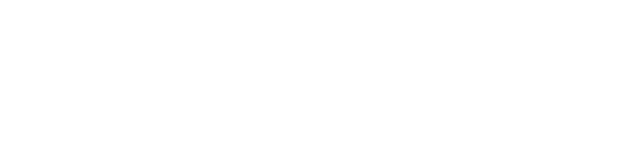
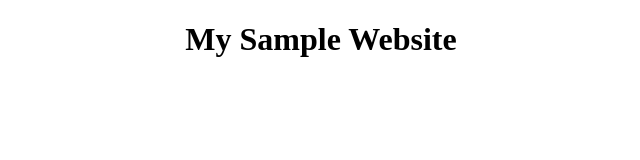
Before and after one commit to ilsailyas89/sample_website, a plain HTML site: page index.html in a window 1280 px wide. Shown: the whole page, without its empty margins (319-959 px from the left). Drawn offline with Linux system fonts and the light colour scheme.

Commit message:
commit after

```diff
--- a/index.html
+++ b/index.html
@@ -5,11 +5,11 @@
     <meta charset="UTF-8">
     <meta http-equiv="X-UA-Compatible" content="IE=edge">
     <meta name="viewport" content="width=device-width, initial-scale=1.0">
-    <title>Document</title>
+    <title>Sample Website</title>
 </head>
 
 <body>
-
+    <h1 style="text-align: center;">My Sample Website</h1>
 </body>
 
 </html>
```
